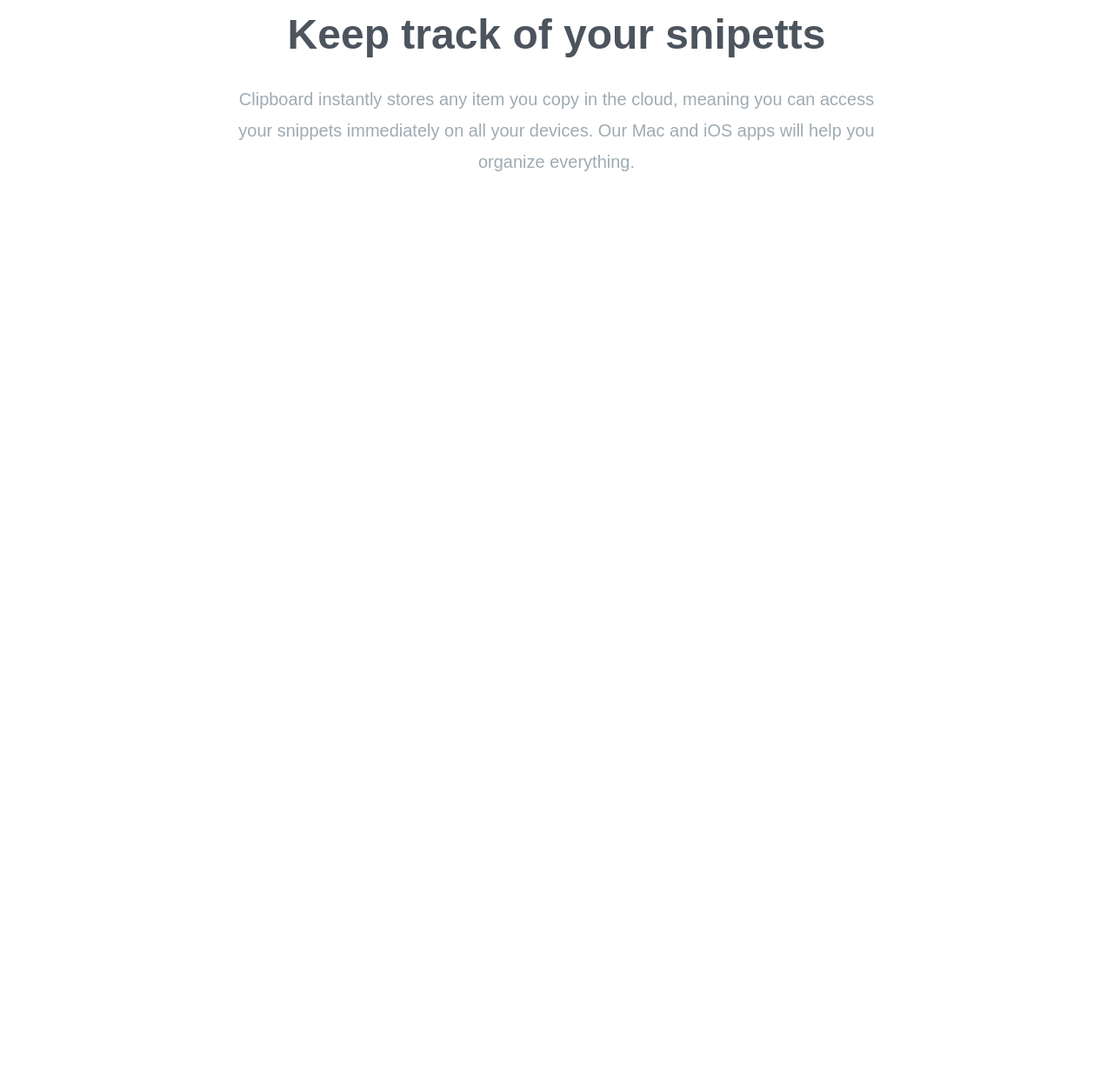
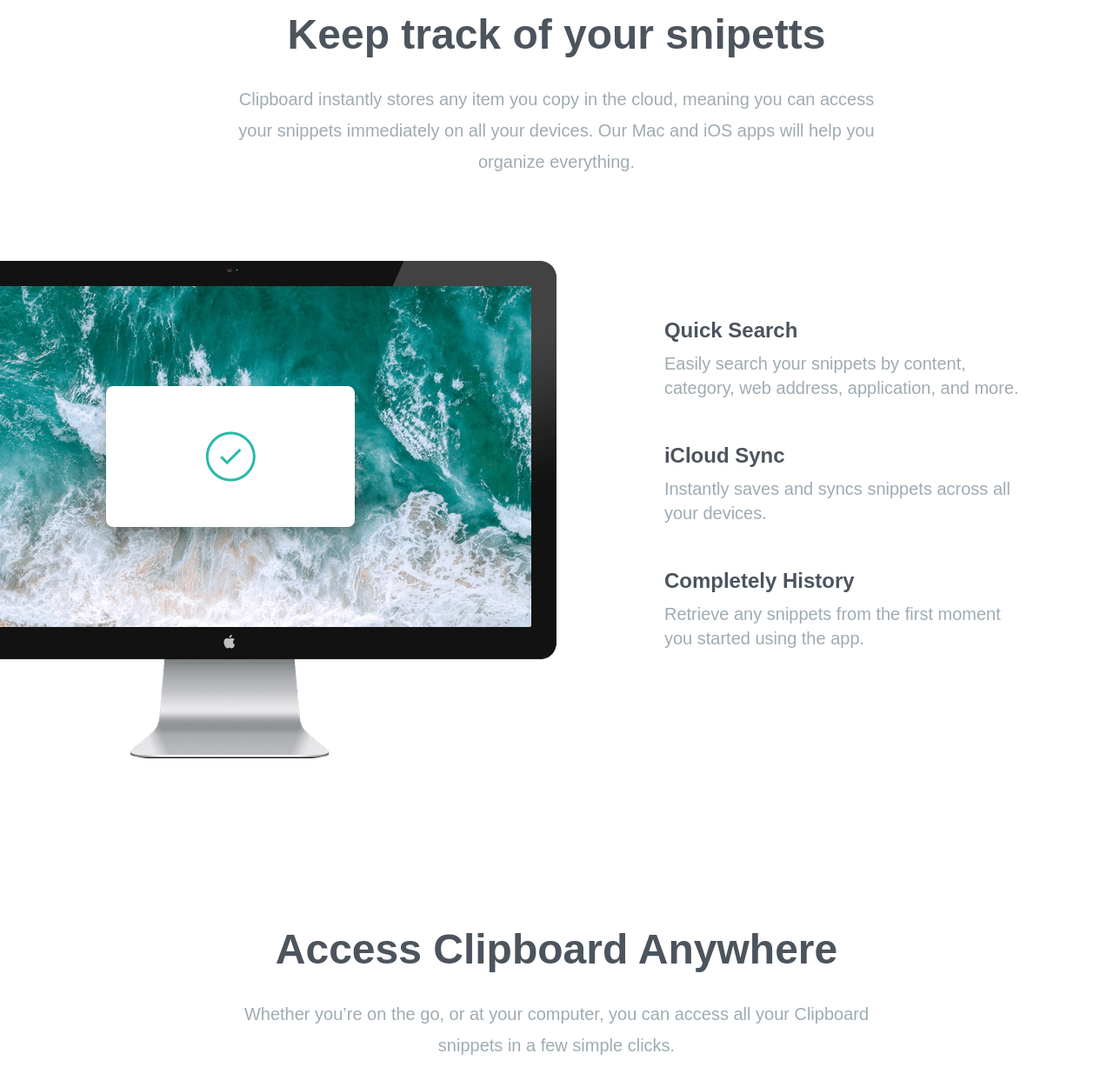
Before and after one commit to Ruslansabitov312/tw-clipboard, a plain HTML site: page index.html in a window 1280 px wide. Shown: the part 705-1932 px from the top of the page at 87% size. Before the commit the page ends 1005 px from the top, so only its background shows below. Drawn offline with Linux system fonts and the light colour scheme; a web font is replaced by a local one.

Commit message:
Features section & Items

```diff
--- a/index.html
+++ b/index.html
@@ -16,7 +16,7 @@
   <body>
     <!-- Hero Section -->
     <section id="hero">
-      <div class="section-container mb-40 px-10 pt-16">
+      <div class="section-container mb-40 pt-16">
         <img src="images/logo.svg" alt="logo" class="mx-auto my-16" />
         <h3>A history of everything you copy</h3>
         <p class="max-w-3xl mx-auto mb-10 text-2xl text-grayishBlue">
@@ -44,7 +44,7 @@
 
     <!-- Snippets Section -->
     <section id="snipetts">
-      <div class="section-container my-20 px-10">
+      <div class="section-container my-20">
         <h3>Keep track of your snipetts</h3>
         <p
           class="max-w-3xl mx-auto mb-24 text-xl leading-9 text-center text-grayishBlue"
@@ -55,5 +55,70 @@
         </p>
       </div>
     </section>
+
+    <!-- Features Section -->
+    <section id="features">
+      <div class="section-container my-20">
+        <div class="relative flex flex-col md:flex-row md:space-x-32">
+          <!-- Image -->
+          <div class="md:w-1/2">
+            <img
+              src="images/image-computer.png"
+              alt="pc"
+              class="md:absolute top-0 right-[50%]"
+            />
+          </div>
+
+          <!-- Items Container -->
+          <div
+            class="flex flex-col mt-16 mb-24 space-y-12 text-xl md:w-1/2 md:mb-60 md:text-left md:pl-16"
+          >
+            <!-- Item 1 -->
+            <div>
+              <h5 class="mb-2 text-2xl font-bold text-darkGrayishBlue">
+                Quick Search
+              </h5>
+              <p class="max-w-md text-grayishBlue">
+                Easily search your snippets by content, category, web address,
+                application, and more.
+              </p>
+            </div>
+            <!-- Item 2 -->
+            <div>
+              <h5 class="mb-2 text-2xl font-bold text-darkGrayishBlue">
+                iCloud Sync
+              </h5>
+              <p class="max-w-md text-grayishBlue">
+                Instantly saves and syncs snippets across all your devices.
+              </p>
+            </div>
+            <!-- Item 3 -->
+            <div>
+              <h5 class="mb-2 text-2xl font-bold text-darkGrayishBlue">
+                Completely History
+              </h5>
+              <p class="max-w-md text-grayishBlue">
+                Retrieve any snippets from the first moment you started using
+                the app.
+              </p>
+            </div>
+          </div>
+        </div>
+      </div>
+    </section>
+
+    <!-- Access Anywhere Section -->
+    <section id="access">
+      <div class="section-container my-20">
+        <h3>Access Clipboard Anywhere</h3>
+        <p
+          class="max-w-3xl mx-auto mb-24 text-xl leading-9 text-center text-grayishBlue"
+        >
+          Whether you’re on the go, or at your computer, you can access all your
+          Clipboard snippets in a few simple clicks.
+        </p>
+        <img src="images/image-devices.png" alt="devices" class="mx-auto" />
+      </div>
+    </section>
   </body>
 </html>
--- a/input.css
+++ b/input.css
@@ -9,7 +9,7 @@
 }
 
 .section-container {
-  @apply max-w-6xl mx-auto text-center;
+  @apply max-w-6xl mx-auto text-center px-10;
 }
 
 .button-container {
```
Also changed, not shown: css/style.css.
